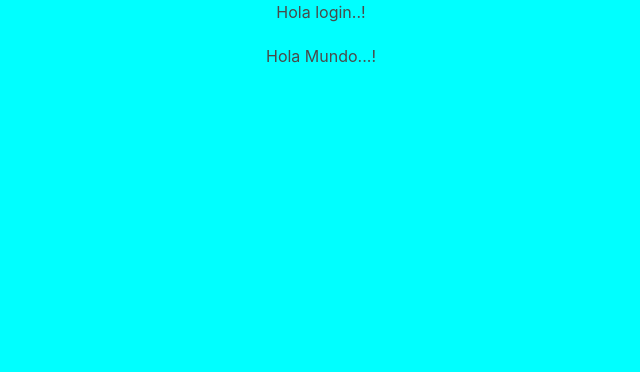
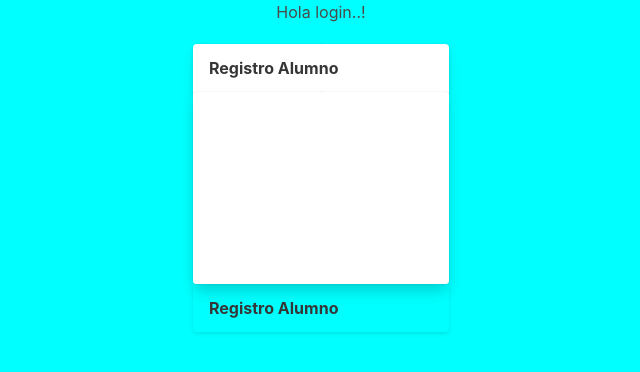
Before and after one commit to sandyCortes/ccai-manager, a React (Create React App) app: page / in a window 1280 px wide. Shown: the top 372 px of the page, without its empty margins (319-959 px from the left). Built offline with nearby package versions, Linux system fonts and the light colour scheme.

Commit message:
componente card

```diff
--- a/src/components/ui/Cards/index.js
+++ b/src/components/ui/Cards/index.js
@@ -1,9 +1,35 @@
 import React from 'react';
+
+
 
 export const CardComponent = () => {
   return (
     <>
-      <div>Hola Mundo...!</div>
+
+<div class="card">
+
+ <card class="card card-radious"/>
+ <header class="card-header">
+
+
+    <p class="card-header-title">
+      Registro Alumno
+    </p>
+
+
+  </header>
+    <div class="card">
+    <card class="card card-radious"/>
+    <div class="card-image">
+    <figure class="image is-4by3">
+
+    </figure>
+  </div>
+</div>
+</div>
+
+
+
     </>
   )
 }
--- /dev/null
+++ b/src/components/ui/Header/HeaderComponent.js
@@ -0,0 +1,28 @@
+import React from 'react';
+
+
+
+export const HeaderComponent = () => {
+  return (
+    <>
+
+<div class="header">
+
+
+ <header class="card-header">
+
+
+    <p class="card-header-title">
+      Registro Alumno
+    </p>
+
+
+  </header>
+
+</div>
+
+
+
+    </>
+  )
+}
--- a/src/views/Login.js
+++ b/src/views/Login.js
@@ -2,6 +2,8 @@ import React from 'react';
 // import { InputLabel } from '../components/ui/Inputs/InputLabel'
 // import { TabsComponent } from './../components/commond/Tabs'
 import { CardComponent } from './../components/ui/Cards'
+import { HeaderComponent } from './../components/ui/Header/HeaderComponent';
+
 
 const Login = () => {
   return (
@@ -11,6 +13,8 @@ const Login = () => {
       <div style={{ width: '20%', margin: 'auto', marginTop: '20px' }}>
 
       <CardComponent />
+      <HeaderComponent />
+
       </div>
     </div>
   )
```
Also changed, not shown: src/style/Cars/cards.css (+8 -0 lines), src/style/Header/header.css (added), 1 other file (tests, documents, lock files or other folders).
